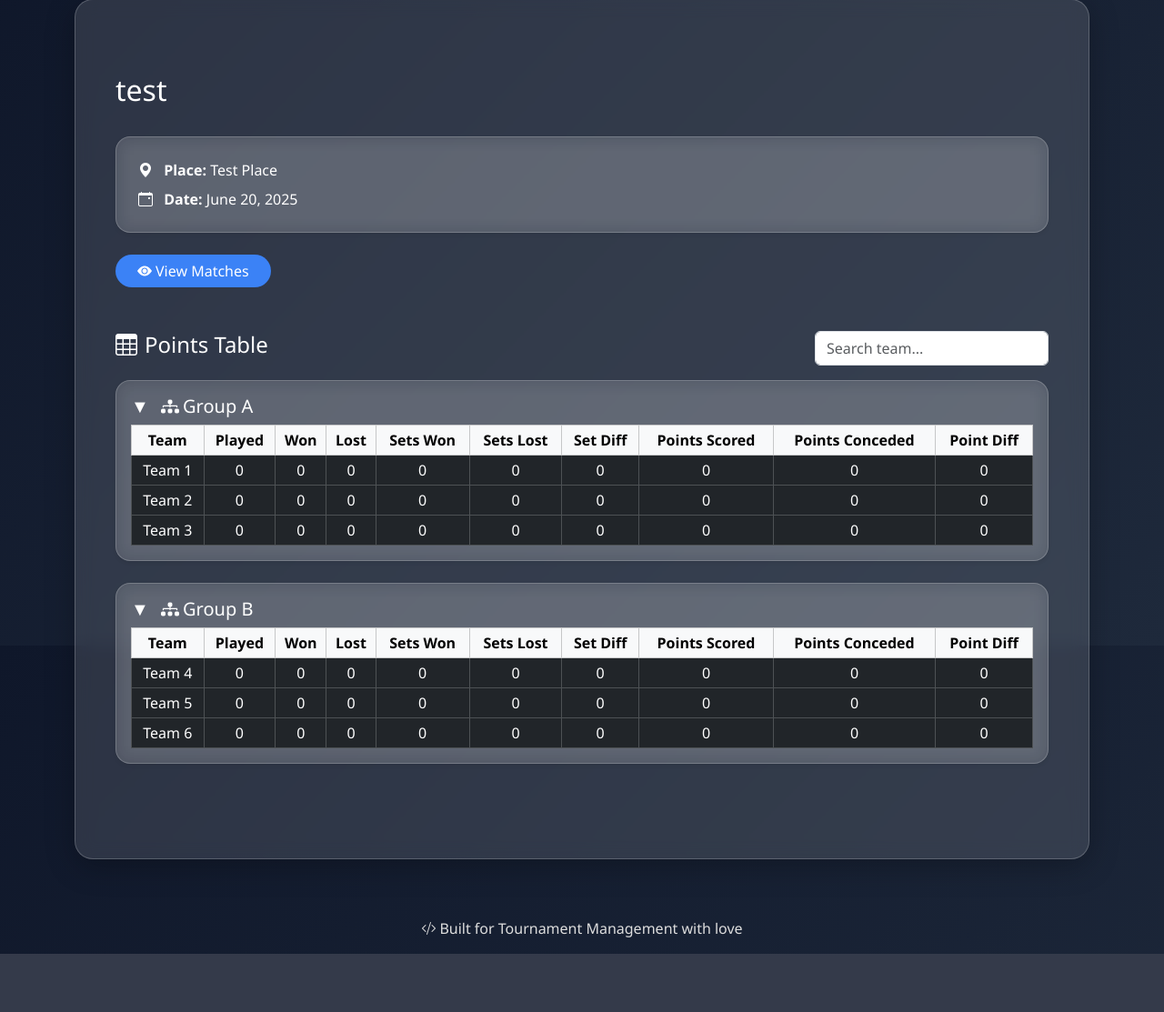
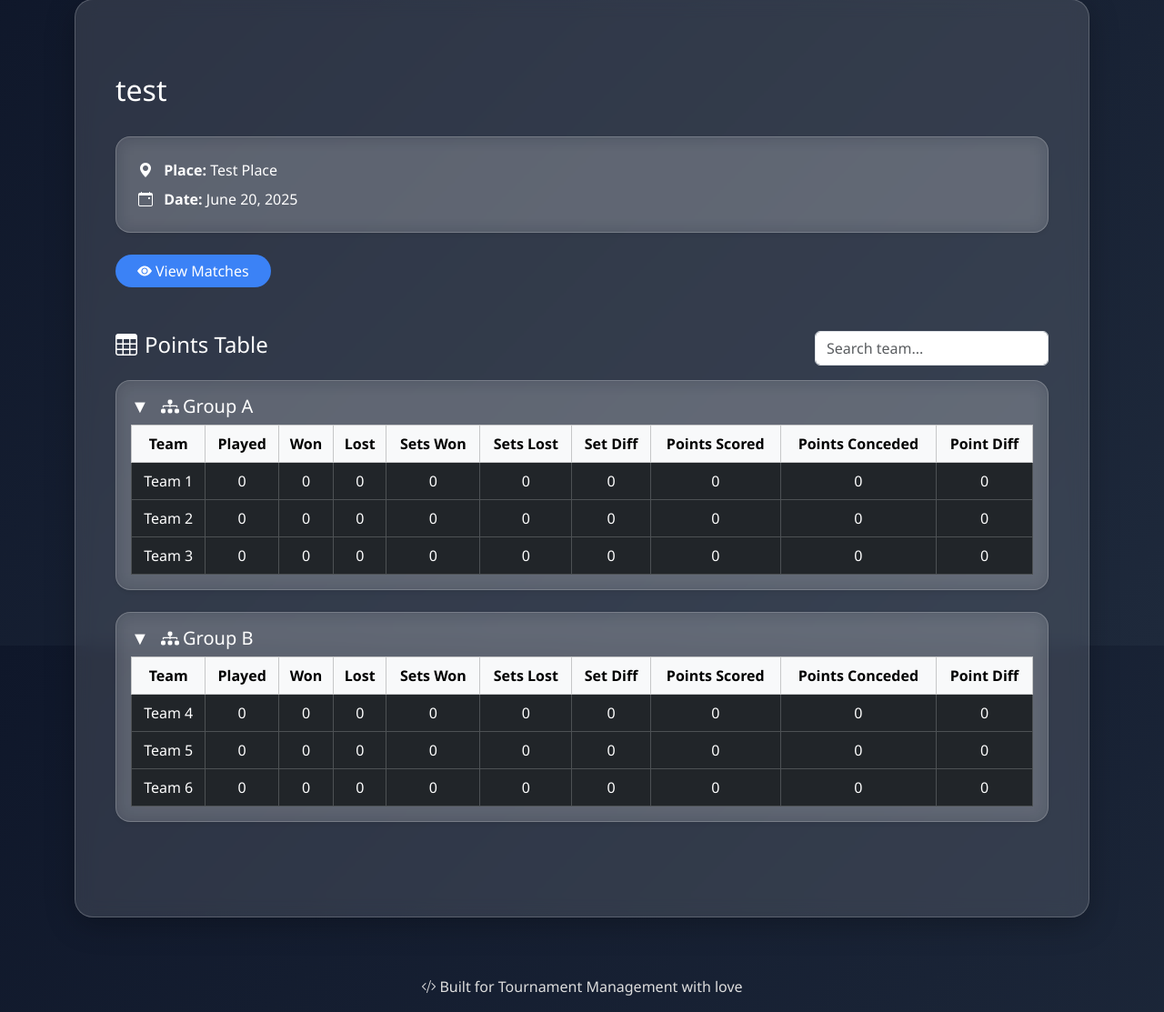
Before and after one commit to SanyamSood/tournament-tracker, a Django app: page /tournament/2/ in a window 1280 px wide. Shown: the part 90-1203 px from the top of the page at 91% size. Before the commit the page ends 1139 px from the top, so only its background shows below. Run offline with Django 5.2, Linux system fonts and the light colour scheme; data comes from the database, SQL or seed files in the repository; data that the repository does not hold is empty.

Commit message:
responsive style

```diff
--- a/badminton/templates/tournament_detail.html
+++ b/badminton/templates/tournament_detail.html
@@ -77,37 +77,39 @@
                 </h5>
             </div>
 
-            <!-- Responsive Table for All Devices -->
+            <!-- Group Content -->
             <div id="group-{{ group.group }}" class="group-table">
-                <div class="table-responsive">
-    <table class="table table-dark table-sm table-hover table-bordered text-center align-middle mb-0">
-        <thead class="table-light text-dark sticky-top">
+
+                <!-- Desktop Table View -->
+                <div class="table-responsive d-none d-md-block">
+                    <table class="table table-dark table-hover table-bordered text-center align-middle mb-0">
+                        <thead class="table-light text-dark">
                             <tr>
                                 <th>Team</th>
                                 <th>Played</th>
                                 <th>Won</th>
                                 <th>Lost</th>
-                <th class="d-none d-sm-table-cell">Sets Won</th>
-                <th class="d-none d-sm-table-cell">Sets Lost</th>
-                <th class="d-none d-sm-table-cell">Set Diff</th>
-                <th class="d-none d-md-table-cell">Points Scored</th>
-                <th class="d-none d-md-table-cell">Points Conceded</th>
-                <th class="d-none d-md-table-cell">Point Diff</th>
+                                <th>Sets Won</th>
+                                <th>Sets Lost</th>
+                                <th>Set Diff</th>
+                                <th>Points Scored</th>
+                                <th>Points Conceded</th>
+                                <th>Point Diff</th>
                             </tr>
                         </thead>
                         <tbody>
                             {% for team in group.table %}
                                 <tr>
-                    <td class="team-name text-nowrap">{{ team.name }}</td>
+                                    <td class="team-name">{{ team.name }}</td>
                                     <td>{{ team.played }}</td>
                                     <td>{{ team.won }}</td>
                                     <td>{{ team.lost }}</td>
-                    <td class="d-none d-sm-table-cell">{{ team.sets_won }}</td>
-                    <td class="d-none d-sm-table-cell">{{ team.sets_lost }}</td>
-                    <td class="d-none d-sm-table-cell">{{ team.set_diff }}</td>
-                    <td class="d-none d-md-table-cell">{{ team.points_scored }}</td>
-                    <td class="d-none d-md-table-cell">{{ team.points_conceded }}</td>
-                    <td class="d-none d-md-table-cell">{{ team.point_diff }}</td>
+                                    <td>{{ team.sets_won }}</td>
+                                    <td>{{ team.sets_lost }}</td>
+                                    <td>{{ team.set_diff }}</td>
+                                    <td>{{ team.points_scored }}</td>
+                                    <td>{{ team.points_conceded }}</td>
+                                    <td>{{ team.point_diff }}</td>
                                 </tr>
                             {% empty %}
                                 <tr>
@@ -120,8 +122,52 @@
                     </table>
                 </div>
 
+                <!-- Mobile Card View -->
+                <div class="d-md-none">
+                    {% for team in group.table %}
+                        <div class="bg-dark text-white rounded-4 p-3 mb-4 shadow-sm border border-light-subtle">
+                            <h6 class="fw-bold fs-6 mb-3">
+                                <i class="bi bi-person-fill me-1"></i>{{ team.name }}
+                            </h6>
+
+                            <!-- Match Stats -->
+                            <div class="border-top pt-2 mb-2">
+                                <p class="text-info fw-semibold small mb-1">Match Stats</p>
+                                <div class="row row-cols-2 g-2 small">
+                                    <div class="col"><i class="bi bi-play-btn-fill me-1"></i><strong>Played:</strong> {{ team.played }}</div>
+                                    <div class="col"><i class="bi bi-trophy-fill me-1"></i><strong>Won:</strong> {{ team.won }}</div>
+                                    <div class="col"><i class="bi bi-x-circle-fill me-1"></i><strong>Lost:</strong> {{ team.lost }}</div>
+                                </div>
                             </div>
 
+                            <!-- Set Stats -->
+                            <div class="border-top pt-2 mb-2">
+                                <p class="text-info fw-semibold small mb-1">Set Stats</p>
+                                <div class="row row-cols-2 g-2 small">
+                                    <div class="col"><strong>Sets Won:</strong> {{ team.sets_won }}</div>
+                                    <div class="col"><strong>Sets Lost:</strong> {{ team.sets_lost }}</div>
+                                    <div class="col"><strong>Set Diff:</strong> {{ team.set_diff }}</div>
+                                </div>
+                            </div>
+
+                            <!-- Points Stats -->
+                            <div class="border-top pt-2">
+                                <p class="text-info fw-semibold small mb-1">Points</p>
+                                <div class="row row-cols-2 g-2 small">
+                                    <div class="col"><strong>Scored:</strong> {{ team.points_scored }}</div>
+                                    <div class="col"><strong>Conceded:</strong> {{ team.points_conceded }}</div>
+                                    <div class="col"><strong>Diff:</strong> {{ team.point_diff }}</div>
+                                </div>
+                            </div>
+                        </div>
+                    {% empty %}
+                        <div class="text-muted">
+                            <i class="bi bi-exclamation-circle-fill me-1"></i>No data yet.
+                        </div>
+                    {% endfor %}
+                </div>
+
+            </div>
         </div>
     {% endfor %}
 </div>
```
Lines whose indentation alone changed are shown as unchanged.
